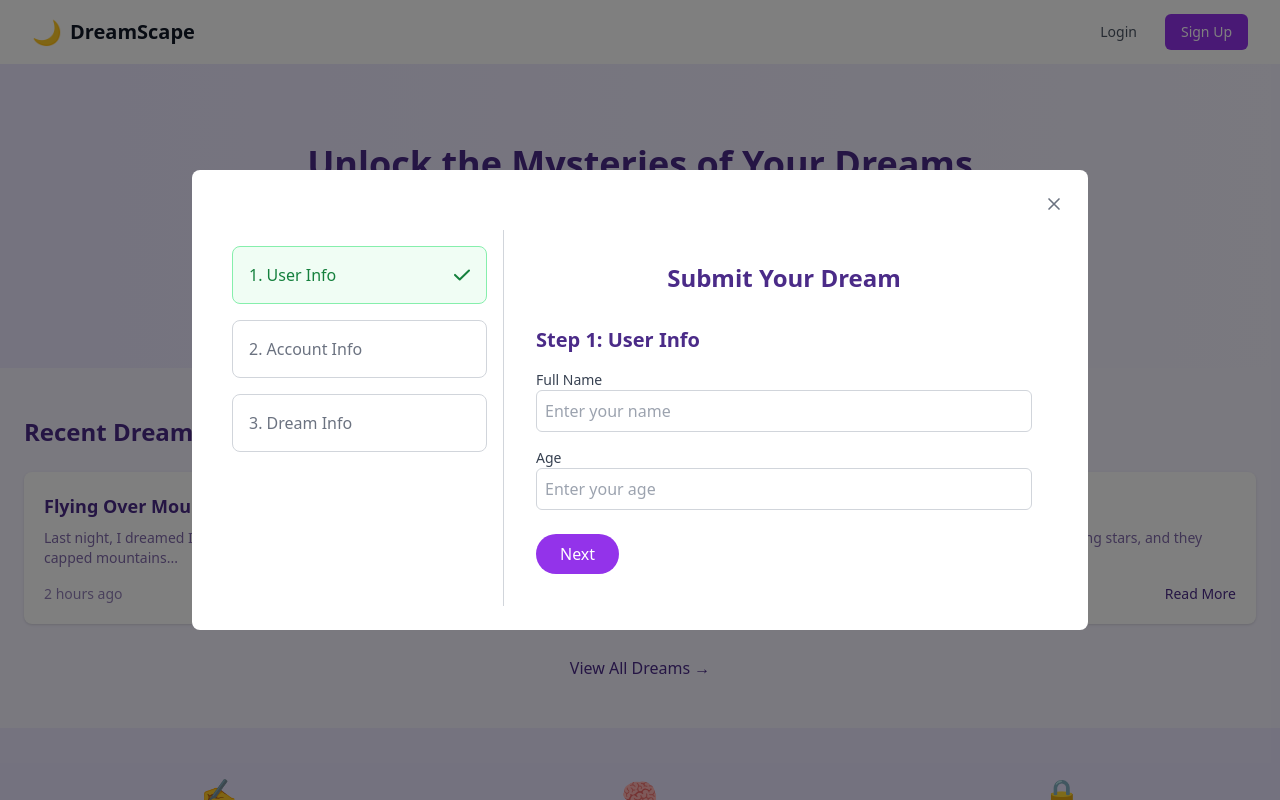
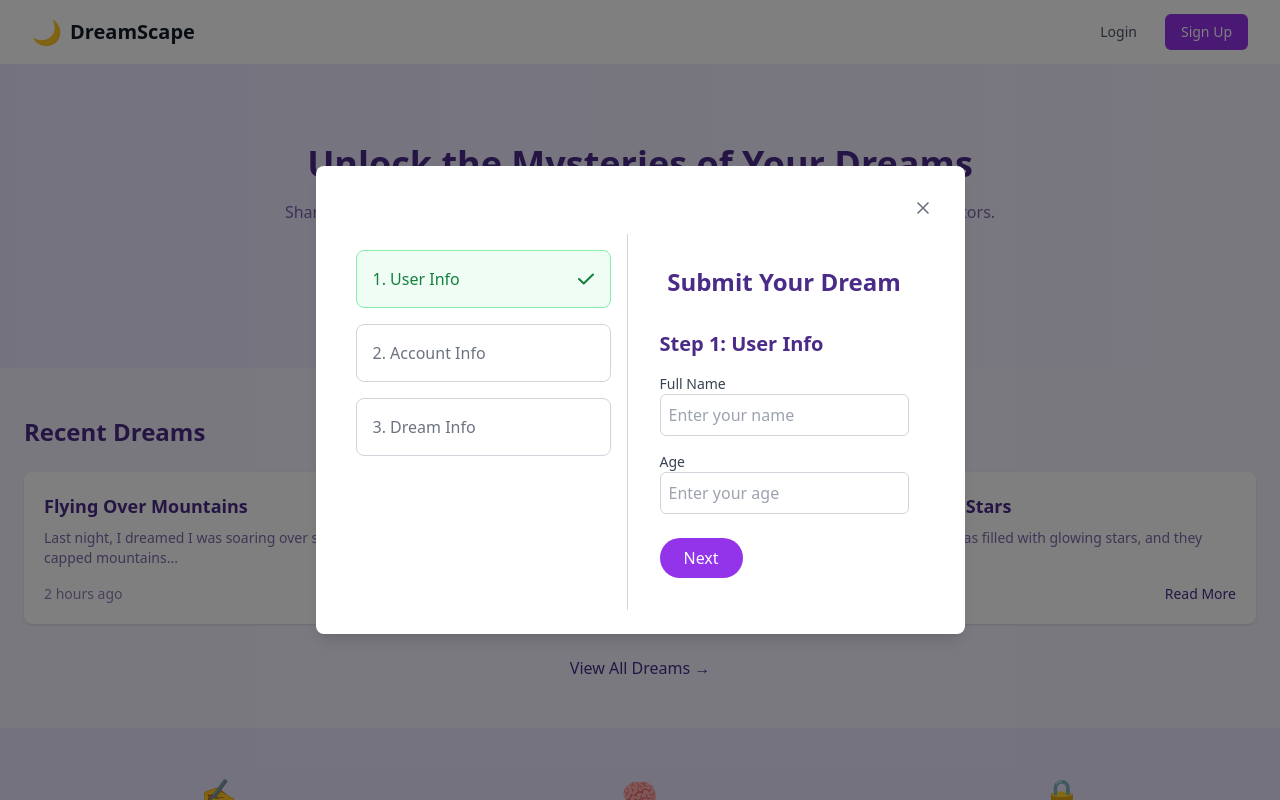
Before and after one commit to premprakash8080/dream-app, a React (Vite) app: page / in a window 1280 px wide. Both pictures are taken after a click on the button "Share Your Dream". Shown: the top 800 px of the page. Built offline with nearby package versions, Linux system fonts and the light colour scheme.

Commit message:
Add files via upload

```diff
--- a/src/components/Modal.jsx
+++ b/src/components/Modal.jsx
@@ -1,15 +1,49 @@
-import React from 'react';
+import React, { useEffect, useRef } from 'react';
 import { useState } from 'react';
 
 const Modal = ({ isOpen, onClose, children }) => {
+  const modalRef = useRef(null);
+
+  // Close on Escape key
+  useEffect(() => {
+    if (!isOpen) return;
+    const handleKeyDown = (e) => {
+      if (e.key === 'Escape') onClose();
+    };
+    document.addEventListener('keydown', handleKeyDown);
+    return () => document.removeEventListener('keydown', handleKeyDown);
+  }, [isOpen, onClose]);
+
+  // Close on outside click
+  useEffect(() => {
+    if (!isOpen) return;
+    const handleClick = (e) => {
+      if (modalRef.current && !modalRef.current.contains(e.target)) {
+        onClose();
+      }
+    };
+    document.addEventListener('mousedown', handleClick);
+    return () => document.removeEventListener('mousedown', handleClick);
+  }, [isOpen, onClose]);
+
   if (!isOpen) return null;
 
   return (
-    <div className="fixed inset-0 flex items-center justify-center bg-black bg-opacity-50">
-      <div className="bg-white p-6 rounded-lg max-w-4xl w-full">
-        <div className="flex justify-between items-center">
-          <h3 className="text-xl font-semibold"></h3>
-          <button onClick={onClose} className="text-gray-500 hover:text-gray-700">
+    <div className="fixed inset-0 z-50 flex items-center justify-center bg-black/50 transition-opacity duration-200">
+      <div
+        ref={modalRef}
+        className="bg-white p-6 rounded-lg shadow-lg w-auto max-w-fit min-w-[300px] max-w-lg sm:max-w-xl md:max-w-2xl lg:max-w-3xl transition-all duration-300
+          overflow-y-auto max-h-[90vh] relative"
+        tabIndex={-1}
+        role="dialog"
+        aria-modal="true"
+      >
+        <div className="flex justify-end">
+          <button
+            onClick={onClose}
+            className="text-gray-500 hover:text-gray-700 p-2 rounded-full focus:outline-none focus:ring-2 focus:ring-purple-500"
+            aria-label="Close modal"
+          >
             <svg
               xmlns="http://www.w3.org/2000/svg"
               className="w-5 h-5"
@@ -26,7 +60,7 @@ const Modal = ({ isOpen, onClose, children }) => {
             </svg>
           </button>
         </div>
-        <div className="mt-4">{children}</div>
+        <div className="mt-2">{children}</div>
       </div>
     </div>
   );
```
